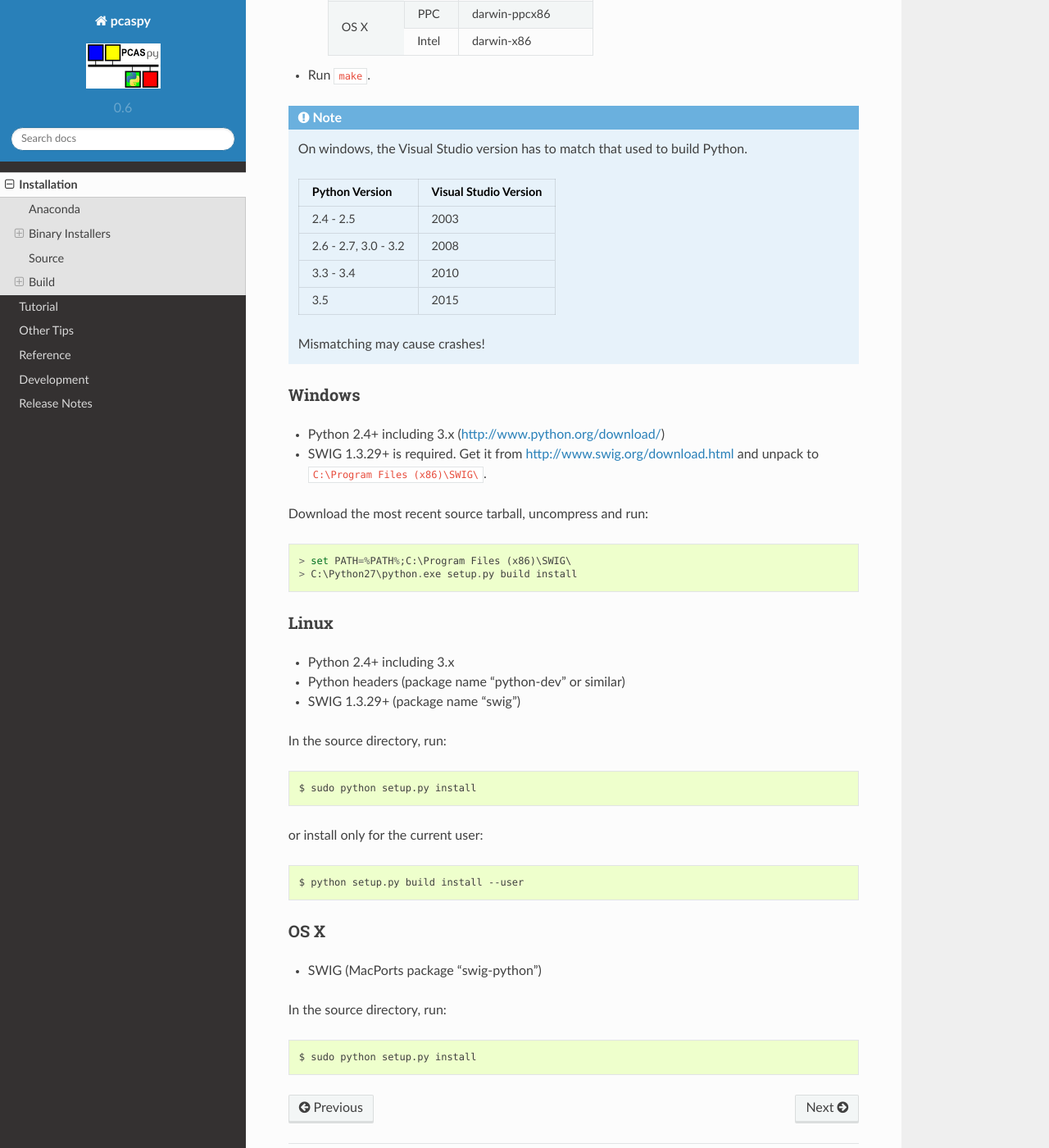
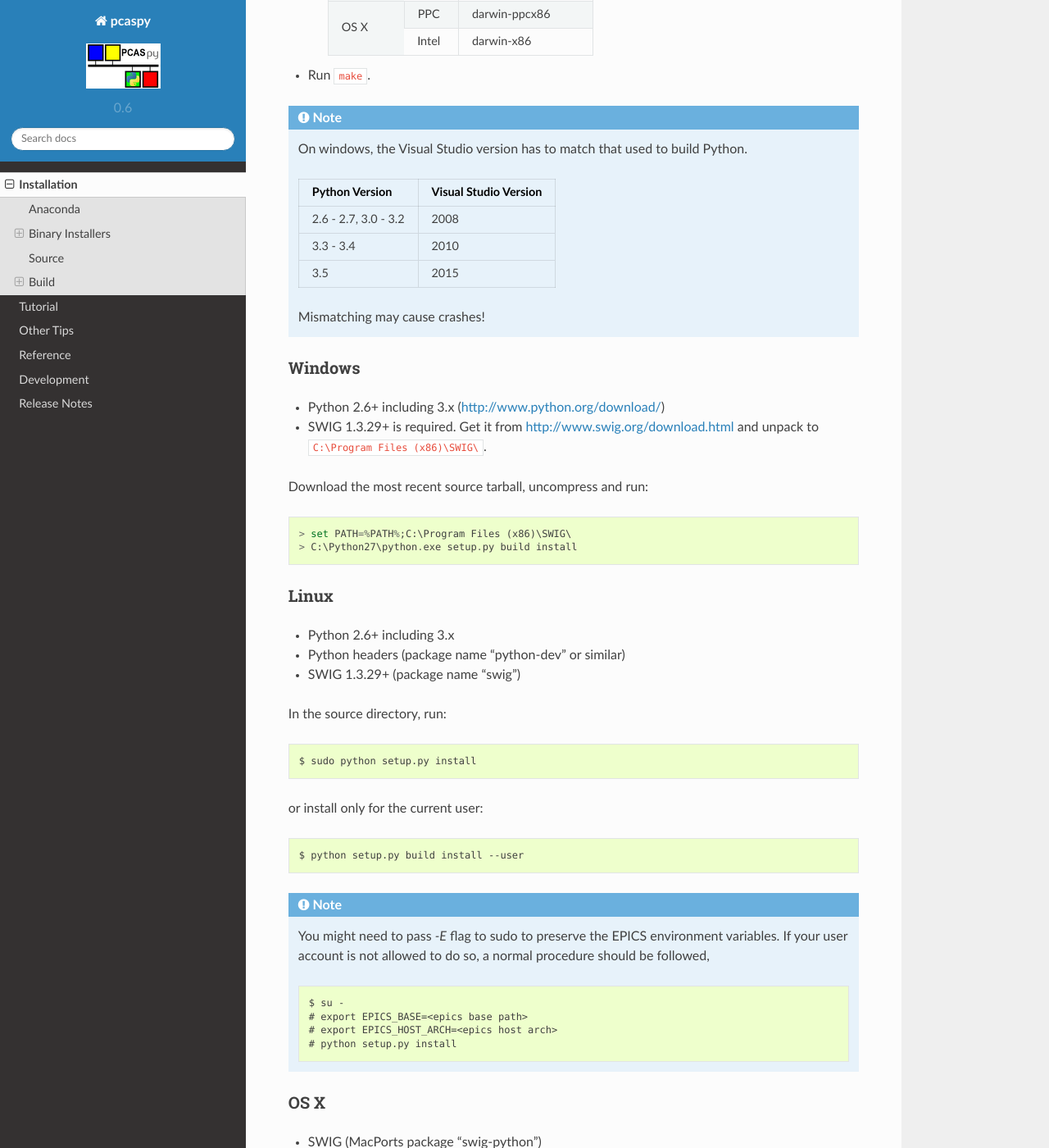
Before and after one commit to paulscherrerinstitute/pcaspy, a Sphinx documentation site: the page built from docs/source/installation.rst, in a window 1280 px wide and 1400 px high, scrolled down 1833 px. Shown: the whole window at 82% size. Built offline with Sphinx 7.4.7 and the Read the Docs theme 2.0.0, drawn with Linux system fonts in a browser that asks for light colours.

Commit message:
minimal supported python version is now 2.6

```diff
--- a/docs/source/installation.rst
+++ b/docs/source/installation.rst
@@ -96,8 +96,6 @@ In general please follow `the official installation instruction <http://www.aps.
           +------------------+-----------------------+
           | Python Version   | Visual Studio Version |
           +==================+=======================+
-          | 2.4 - 2.5        |  2003                 |
-          +------------------+-----------------------+
           | 2.6 - 2.7,       |                       |
           | 3.0 - 3.2        |  2008                 |
           +------------------+-----------------------+
@@ -110,7 +108,7 @@ In general please follow `the official installation instruction <http://www.aps.
 
 Windows
 ~~~~~~~
-- Python 2.4+ including 3.x (http://www.python.org/download/)
+- Python 2.6+ including 3.x (http://www.python.org/download/)
 - SWIG 1.3.29+ is required. Get it from http://www.swig.org/download.html and unpack to ``C:\Program Files (x86)\SWIG\``.
 
 Download the most recent source tarball, uncompress and run::
@@ -121,7 +119,7 @@ Download the most recent source tarball, uncompress and run::
 
 Linux
 ~~~~~
-- Python 2.4+ including 3.x
+- Python 2.6+ including 3.x
 - Python headers (package name "python-dev" or similar)
 - SWIG 1.3.29+ (package name "swig")
 
@@ -133,6 +131,14 @@ or install only for the current user::
 
     $ python setup.py build install --user
 
+.. note:: You might need to pass *-E* flag to sudo to preserve the EPICS environment variables. If your user account
+          is not allowed to do so, a normal procedure should be followed, ::
+
+              $ su -
+              # export EPICS_BASE=<epics base path>
+              # export EPICS_HOST_ARCH=<epics host arch>
+              # python setup.py install
+
 OS X
 ~~~~
 - SWIG (MacPorts package "swig-python")
```
